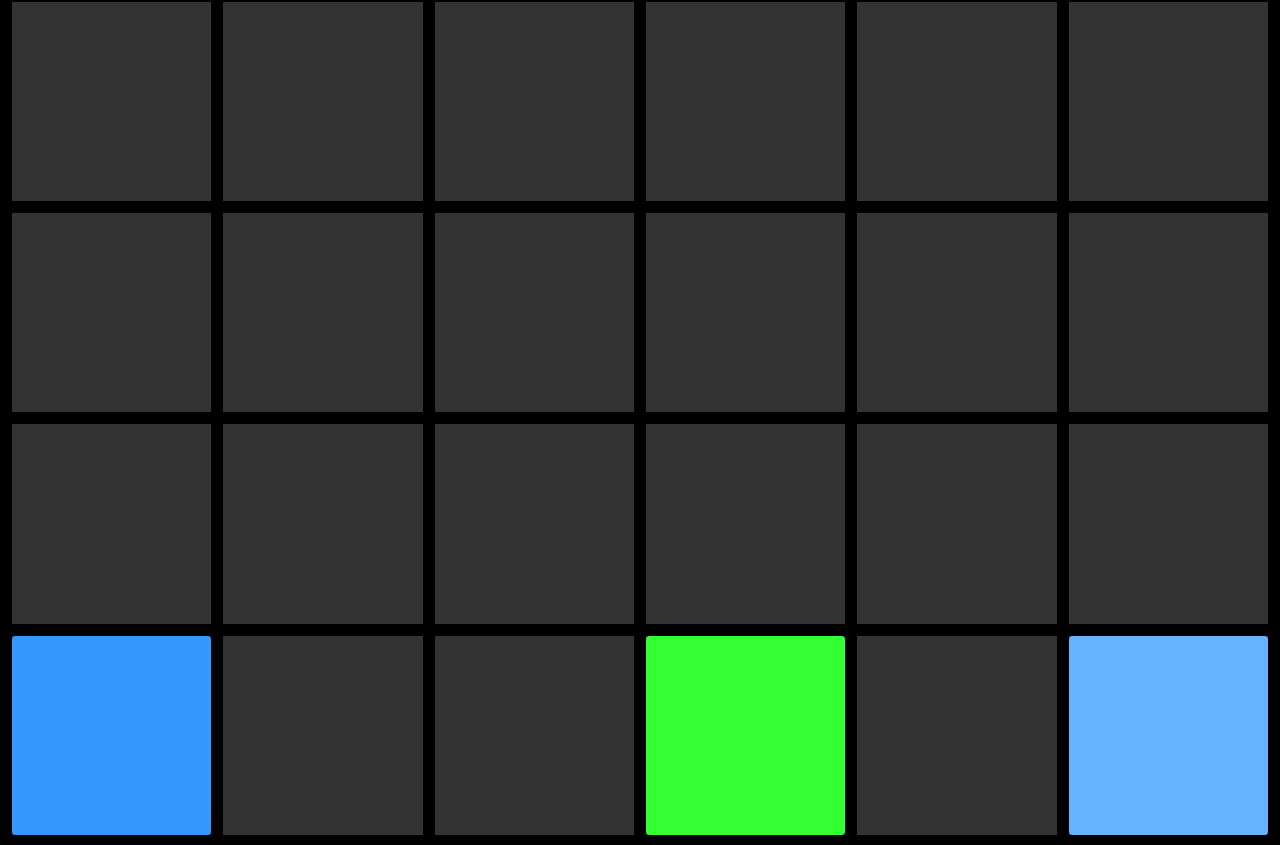
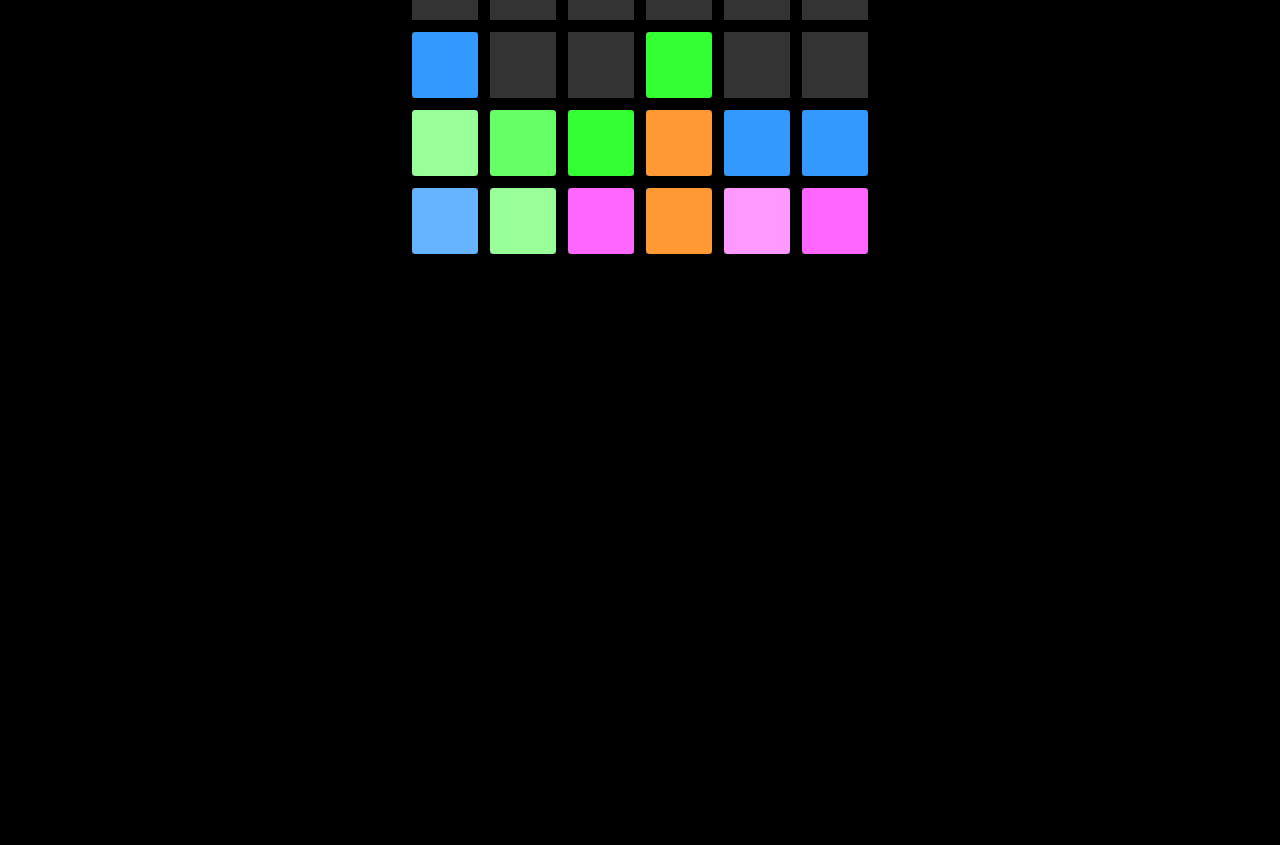
Before and after one commit to LeeBoYin/colorteris, a Vue app: page /play in a window 1280 px wide. Shown: the part 460-1305 px from the top of the page. After the commit the page ends 800 px from the top, so only its background shows below. Built offline with nearby package versions, Linux system fonts and the light colour scheme.

Commit message:
animate brick drop

```diff
--- a/index.html
+++ b/index.html
@@ -3,7 +3,7 @@
   <head>
     <meta charset="UTF-8" />
     <link rel="icon" href="/favicon.ico" />
-    <meta name="viewport" content="width=device-width, initial-scale=1.0, maximum-scale=1.0, user-scalable=no" />
+    <meta name="viewport" content="width=device-width, initial-scale=1.0, maximum-scale=1.0, user-scalable=no, viewport-fit=cover" />
     <title>Color Teris</title>
   </head>
   <body>
--- a/src/components/ColorBrick.vue
+++ b/src/components/ColorBrick.vue
@@ -3,6 +3,7 @@
       class="color-brick"
       :class="{
         'color-brick--selected': isSelected,
+        'color-brick--new': isNew,
       }"
       :style="{
         '--color-brick-background-color': backgroundColor,
@@ -23,6 +24,10 @@ export default defineComponent({
       type: Boolean,
       default: false,
     },
+    isNew: {
+      type: Boolean,
+      default: false,
+    },
   },
   computed: {
     backgroundColor() {
--- a/src/components/Game.vue
+++ b/src/components/Game.vue
@@ -4,6 +4,7 @@
       Score: {{ score }}
       <a
           v-if="!isRunning"
+          style="text-decoration: underline; cursor: pointer"
           @click="restart"
       >restart</a>
     </div>
@@ -21,6 +22,15 @@
 import { defineComponent } from 'vue';
 import Teris from './Teris.vue';
 import { Brick, Color } from '../types';
+
+// const HUE_OFFSET = Math.floor(Math.random() * 360);
+const HUE_OFFSET = 30;
+const HUE_VARIATION = 4;
+const SATURATION = 100;
+const MINX_LIGHTNESS = 60;
+const MAX_LIGHTNESS = 90;
+const LIGHTNESS_VARIATION = 3;
+
 export default defineComponent({
   components: {
     Teris,
@@ -50,17 +60,11 @@ export default defineComponent({
       this.interval = undefined;
     },
     addNewBricks() {
-      const hueTypeNum = 4;
-      const hueOffset = 30;
-      // const saturationTypeNum = 3;
-      const minLightness = 60;
-      const maxLightness = 90;
-      const lightnessTypeNum = 3;
       (this.$refs.teris as any).addBrick(new Brick(
           new Color(
-              (hueOffset + Math.floor(Math.random() * hueTypeNum) * 360 / hueTypeNum) % 360,
-              100,
-              minLightness + Math.floor(Math.random() * lightnessTypeNum) * (maxLightness - minLightness) / lightnessTypeNum),
+              (HUE_OFFSET + Math.floor(Math.random() * HUE_VARIATION) * 360 / HUE_VARIATION) % 360,
+              SATURATION,
+              MINX_LIGHTNESS + Math.floor(Math.random() * LIGHTNESS_VARIATION) * (MAX_LIGHTNESS - MINX_LIGHTNESS) / LIGHTNESS_VARIATION),
           ));
     },
     handleMatched() {
--- a/src/components/Teris.vue
+++ b/src/components/Teris.vue
@@ -14,13 +14,21 @@
           v-for="(brick, x) in brickMap[height - 1 - level]"
           class="teris__cell"
       >
+      </div>
+    </div>
+    <div>
       <ColorBrick
-            v-if="brick"
+          v-for="brick in bricks"
+          :key="brick.id"
           :brick="brick"
-            :is-selected="checkIsCoordinateSelected(x, height - 1 - level)"
-            @click="handleClickColorBrick(x, height - 1 - level)"
+          :style="{
+              '--coordinate-x': brickCoordinateMap.get(brick).x,
+              '--coordinate-y': height - 1 - brickCoordinateMap.get(brick).y,
+            }"
+          :is-selected="checkIsCoordinateSelected(brickCoordinateMap.get(brick))"
+          :is-new="brick === newBrick"
+          @click="handleClickColorBrick(brickCoordinateMap.get(brick))"
       />
-      </div>
     </div>
   </div>
 </template>
@@ -50,6 +58,8 @@ export default defineComponent({
   },
   data() {
     return {
+      newBrick: null as (Brick|null),
+      bricks: [] as Brick[],
       brickMap: [[]] as (Brick|null)[][],
       selectedCoordinates: [] as Coordinate[],
     };
@@ -68,7 +78,18 @@ export default defineComponent({
         }
       }
       return heights;
+    },
+    brickCoordinateMap() {
+      const map: Map<Brick, Coordinate> = new Map();
+      this.brickMap.forEach((row, y) => {
+        row.forEach((brick, x) => {
+          if (brick !== null) {
+            map.set(brick, new Coordinate(x, y));
           }
+        })
+      });
+      return map;
+    },
   },
   watch: {
     isPlaying() {
@@ -82,6 +103,7 @@ export default defineComponent({
   },
   methods: {
     resetBrickMap() {
+      this.bricks = [];
       this.brickMap = Array(this.height).fill(null).map(v => Array(this.width).fill(null));
     },
     addBrick(brick: Brick) {
@@ -98,37 +120,65 @@ export default defineComponent({
         }
       });
       const targetX = minHeightIndexList[Math.floor(Math.random() * minHeightIndexList.length)];
+      this.bricks.push(brick);
       this.brickMap[currentMinHeight][targetX] = brick;
+      this.newBrick = brick;
+      setTimeout(() => {
+        this.newBrick = null;
+      }, 100);
     },
-    handleClickColorBrick(x: number, y: number) {
+    handleClickColorBrick(coordinate: Coordinate) {
       if (!this.isPlaying) {
         return;
       }
-      const newCoordinate = new Coordinate(x, y);
-      if (this.selectedCoordinates.length === 1 && this.selectedCoordinates[0].isSame(newCoordinate)) {
+      if (this.selectedCoordinates.length === 1 && this.selectedCoordinates[0].isSame(coordinate)) {
         // clear
         this.selectedCoordinates = [];
         return;
       }
-      this.selectedCoordinates.push(newCoordinate);
+      this.selectedCoordinates.push(coordinate);
       if (this.selectedCoordinates.length < 2) {
         return;
       }
 
       // check 2 are same?
+      setTimeout(() => {
+        // delay a little to highlight selected bricks before clear
+        if (!this.selectedCoordinates.length) {
+          return;
+        }
         const firstBrick = this.brickMap[this.selectedCoordinates[0].y][this.selectedCoordinates[0].x];
         const secondBrick = this.brickMap[this.selectedCoordinates[1].y][this.selectedCoordinates[1].x];
         if (firstBrick !== null && secondBrick !== null && firstBrick.color.isSame(secondBrick.color)) {
           this.brickMap[this.selectedCoordinates[0].y][this.selectedCoordinates[0].x] = null;
           this.brickMap[this.selectedCoordinates[1].y][this.selectedCoordinates[1].x] = null;
+          this.swapDownBricksInColumn(this.selectedCoordinates[0].x);
+          this.swapDownBricksInColumn(this.selectedCoordinates[1].x);
+          this.bricks.splice(this.bricks.indexOf(firstBrick), 1);
+          this.bricks.splice(this.bricks.indexOf(secondBrick), 1);
           this.$emit('matched', [ firstBrick, secondBrick ]);
         }
 
         // clear
         this.selectedCoordinates = [];
+      }, 100);
     },
-    checkIsCoordinateSelected(x: number, y: number) {
-      return this.selectedCoordinates.some(coordinate => coordinate.isSame(new Coordinate(x, y)));
+    swapDownBricksInColumn(x: number) {
+      let currentEmptyLevel = null;
+      for (let level = 0; level < this.height; level++) {
+        if (this.brickMap[level][x] === null && currentEmptyLevel === null) {
+          currentEmptyLevel = level;
+          continue;
+        }
+        if (this.brickMap[level][x] !== null && currentEmptyLevel !== null) {
+          this.brickMap[currentEmptyLevel][x] = this.brickMap[level][x];
+          this.brickMap[level][x] = null;
+          currentEmptyLevel = level;
+        }
+      }
+    },
+    checkIsCoordinateSelected(coordinate: Coordinate) {
+      return this.selectedCoordinates.some(selectedCoordinate => selectedCoordinate.isSame(coordinate));
     },
   },
 });
--- a/src/styles/components/_ColorBrick.scss
+++ b/src/styles/components/_ColorBrick.scss
@@ -5,6 +5,6 @@
 	height: 100%;
 	border-radius: 4px;
 	&--selected {
-		border: 4px solid #FFFFFF;
+		border: 6px solid #FFFFFF;
 	}
 }
--- a/src/styles/components/_Teris.scss
+++ b/src/styles/components/_Teris.scss
@@ -1,5 +1,8 @@
 .teris {
 	--teris-grid-gap: 12px;
+	--teris-size: 100vw;
+	--cell-size: calc((var(--teris-size) - (var(--teris-grid-gap) * (var(--teris-width) + 1))) / var(--teris-width));
+	position: relative;
 	display: inline-grid;
 	grid-auto-flow: row;
 	gap: var(--teris-grid-gap);
@@ -11,9 +14,34 @@
 		gap: var(--teris-grid-gap);
 	}
 	&__cell {
-		--cell-size: calc((100vw  - (var(--teris-grid-gap) * (var(--teris-width) + 1))) / var(--teris-width));
 		width: var(--cell-size);
 		height: var(--cell-size);
 		background-color: #333;
 	}
+
+	// brick in cell
+	.color-brick {
+		--coordinate-x: 0;
+		--coordinate-y: 0;
+		position: absolute;
+		top: 0;
+		left: 0;
+		width: var(--cell-size);
+		height: var(--cell-size);
+		transform: translate(
+			calc((var(--coordinate-x, 0) + 1) * var(--teris-grid-gap) + var(--coordinate-x, 0) * var(--cell-size)),
+			calc((var(--coordinate-y, 0) + 1) * var(--teris-grid-gap) + var(--coordinate-y, 0) * var(--cell-size))
+		);
+		transition: transform .2s ease-out;
+		&--new {
+			transform: translate(
+				calc((var(--coordinate-x, 0) + 1) * var(--teris-grid-gap) + var(--coordinate-x, 0) * var(--cell-size)),
+				-50vh
+			);
+		}
+	}
+
+	@media screen and (min-width: 480px) {
+		--teris-size: 480px;
+	}
 }
--- a/src/types.ts
+++ b/src/types.ts
@@ -23,5 +23,8 @@ export class Coordinate {
 }
 
 export class Brick {
-	constructor(public color: Color) {}
+	public id: string;
+	constructor(public color: Color) {
+		this.id = Math.floor(performance.now()).toString();
+	}
 }
```
Also changed, not shown: 1 other file (tests, documents, lock files or other folders). Lines whose indentation alone changed are shown as unchanged.
